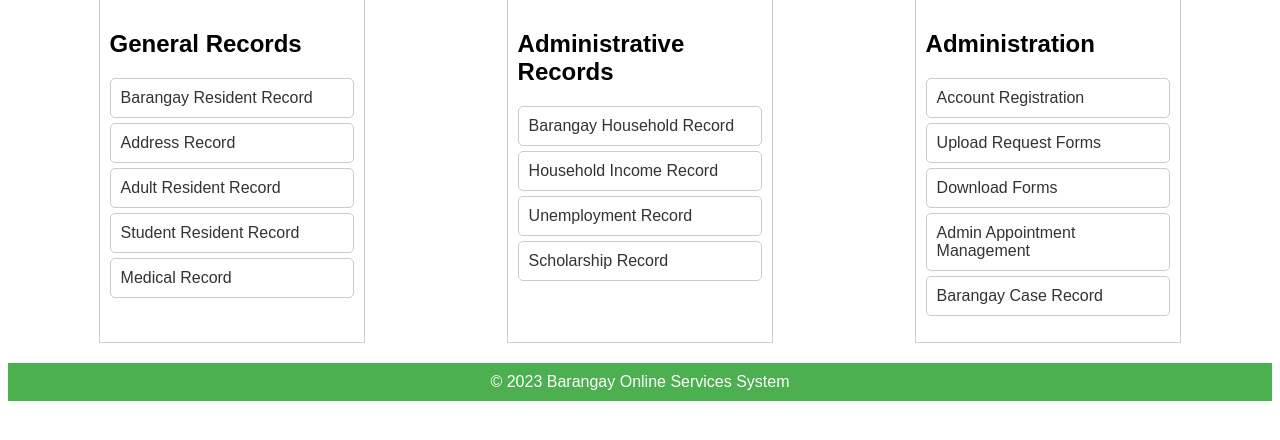
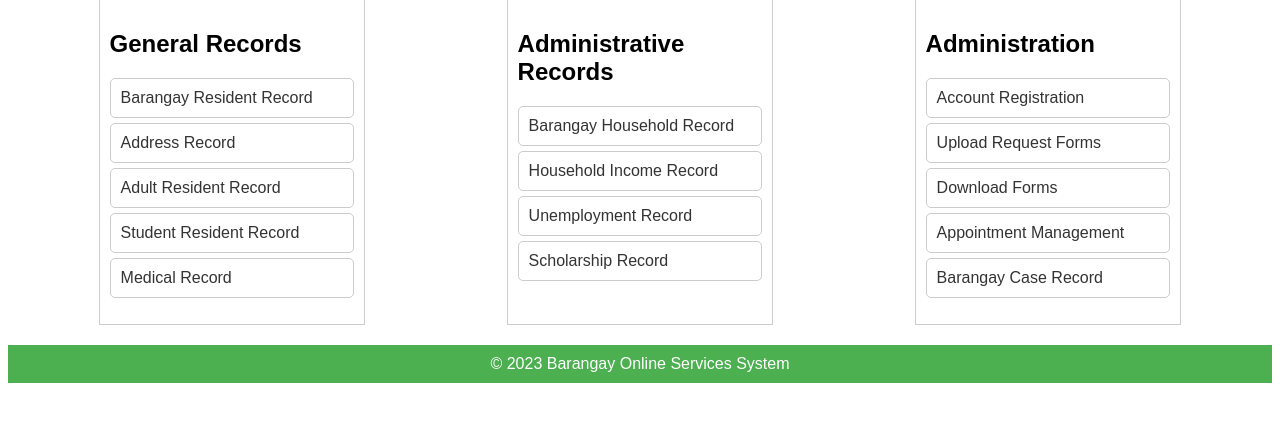
Before and after one commit to e4677/project_drafts, a Flask app: page /admin in a window 1280 px wide. Shown: the part 228-668 px from the top of the page. Run offline with Flask 3, Linux system fonts and the light colour scheme; parts of the project's set-up code (start-up, migrations or seed data) failed here and were passed over.

Commit message:
Update adminhome.html

```diff
--- a/Python_web_proj/templates/adminhome.html
+++ b/Python_web_proj/templates/adminhome.html
@@ -79,8 +79,9 @@
                 <form id="downloadForm" action="/download" method="get">
                     <a href="#" onclick="document.getElementById('downloadForm').submit();">Download Forms</a>
                 </form>
-                <form id="adminappointmentForm" action="/adminappointment" method="post">
-                    <a href="#" onclick="document.getElementById('adminappointmentForm').submit();">Admin Appointment Management</a></form>
+                <form id="appointmentForm" action="/appointment" method="post">
+                    <a href="#" onclick="document.getElementById('appointmentForm').submit();">Appointment Management</a>
+                </form>
                 <form id="caseForm" action="/caseinfo" method="post">
                     <a href="#" onclick="document.getElementById('caseForm').submit();">Barangay Case Record</a>
                 </form>
```
